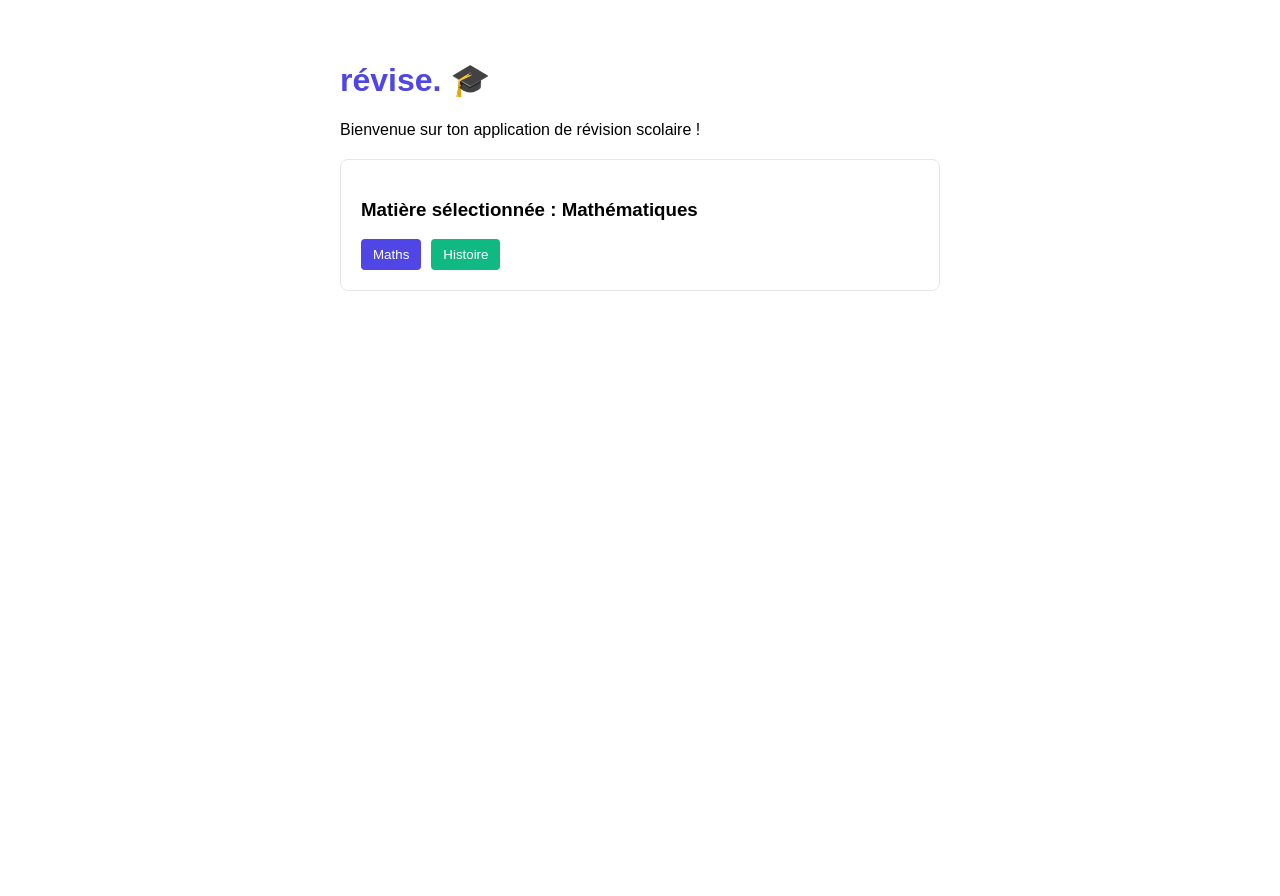
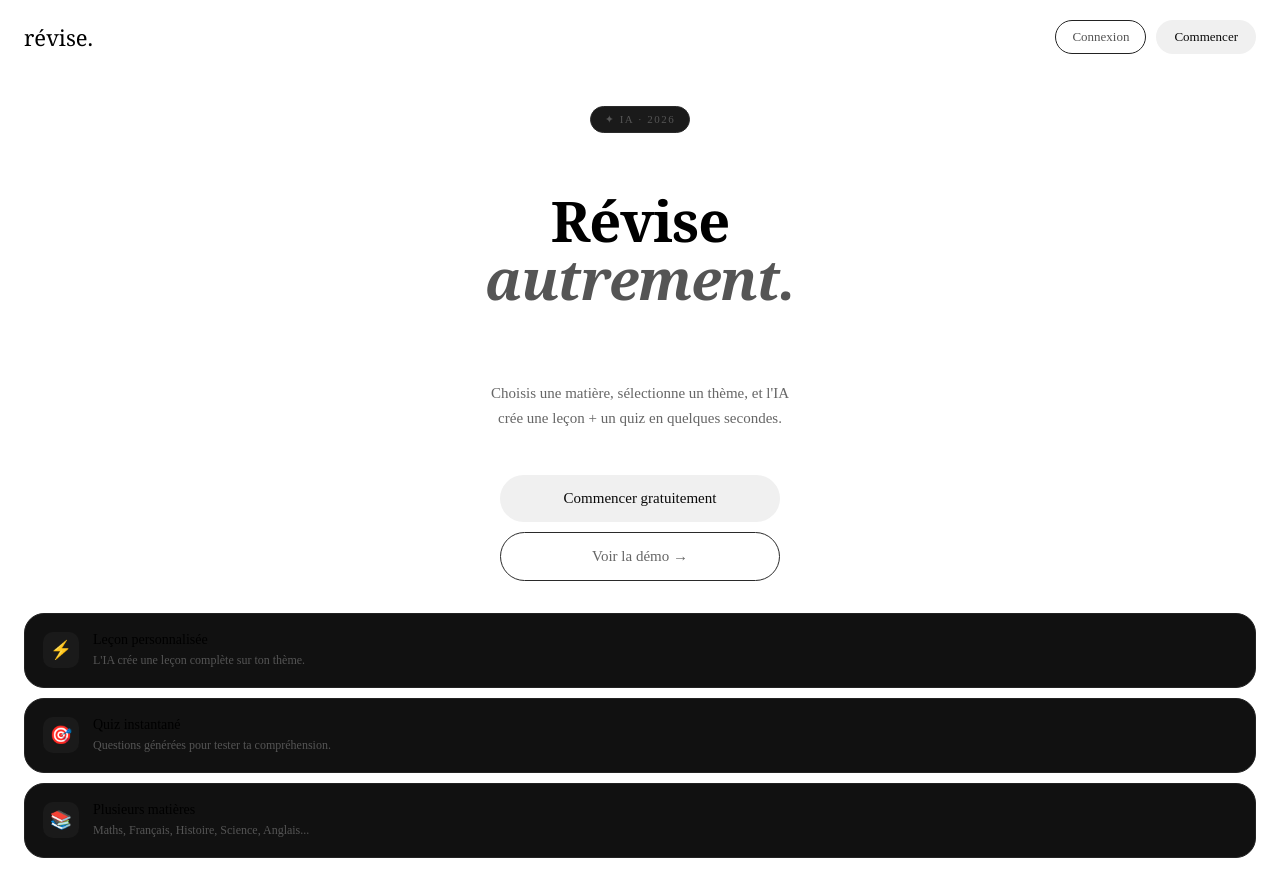
Before and after one commit to ssacha789-ops/ia-work, a Next.js app: page / in a window 1280 px wide. Before the commit the page ends 800 px from the top, so only its background shows below. Built offline with nearby package versions, Linux system fonts and the light colour scheme.

Commit message:
Fix: Replace page content with App component

```diff
--- a/app/page.tsx
+++ b/app/page.tsx
@@ -1,30 +1,7 @@
 "use client";
 
-import React, { useState } from 'react';
+import App from '@/App';
 
 export default function Home() {
-  const [subject, setSubject] = useState('Mathématiques');
-
-  return (
-    <div style={{ padding: '40px', fontFamily: 'sans-serif', maxWidth: '600px', margin: '0 auto' }}>
-      <h1 style={{ color: '#4f46e5' }}>révise. 🎓</h1>
-      <p>Bienvenue sur ton application de révision scolaire !</p>
-
-      <div style={{ marginTop: '20px', padding: '20px', border: '1px solid #e5e7eb', borderRadius: '8px' }}>
-        <h3>Matière sélectionnée : {subject}</h3>
-        <button
-          onClick={() => setSubject('Mathématiques')}
-          style={{ marginRight: '10px', padding: '8px 12px', background: '#4f46e5', color: 'white', border: 'none', borderRadius: '4px', cursor: 'pointer' }}
-        >
-          Maths
-        </button>
-        <button
-          onClick={() => setSubject('Histoire-Géo')}
-          style={{ padding: '8px 12px', background: '#10b981', color: 'white', border: 'none', borderRadius: '4px', cursor: 'pointer' }}
-        >
-          Histoire
-        </button>
-      </div>
-    </div>
-  );
+  return <App />;
 }
```
